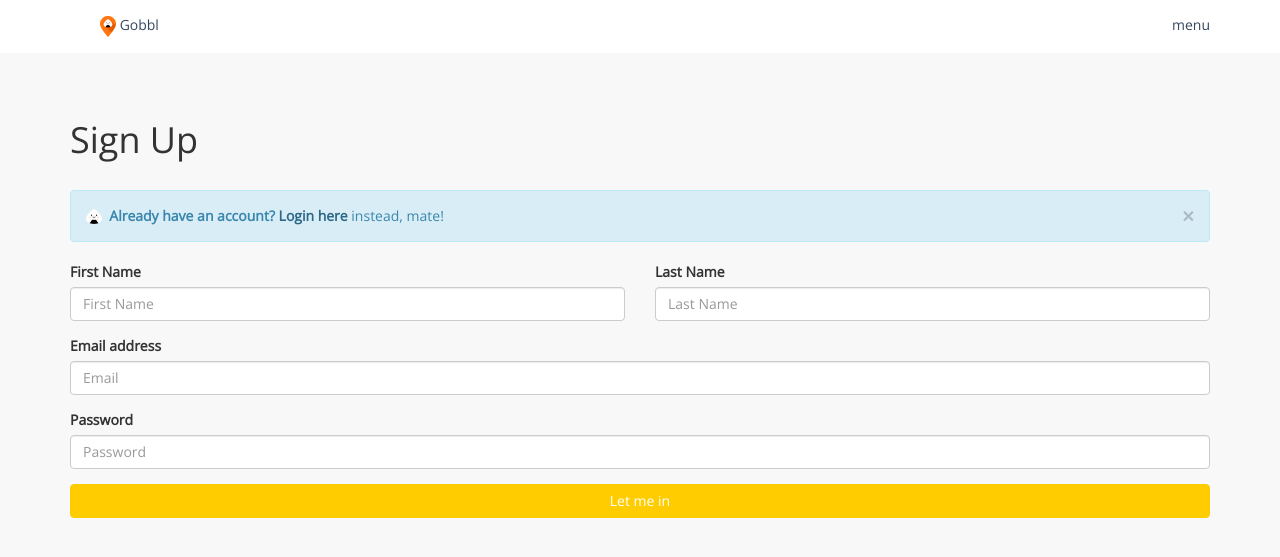
After one commit to biteupco/dashboard, a Flask app: template dashboard/templates/auth/signup.html in a window 1280 px wide. The commit adds this page. Shown: the top 557 px of the page. Run offline with Flask 2, Linux system fonts and the light colour scheme; the template is opened without the code that fills it, so the values that code supplies are empty; some libraries are stand-ins or nearby versions.

Commit message:
[master] update HTML

```diff
--- /dev/null
+++ b/dashboard/templates/auth/signup.html
@@ -0,0 +1,35 @@
+{% extends "_layout/_base.html" %}
+{% block content %}
+<h1>Sign Up</h1>
+<br>
+<div class="alert alert-info alert-dismissible" role="alert">
+  <button type="button" class="close" data-dismiss="alert" aria-label="Close"><span aria-hidden="true">&times;</span></button>
+  <img src="/static/img/logo-clean_16x16.png" />&nbsp;&nbsp;<strong>Already have an account?</strong> <a href="{{url_for('auth.login')}}" class="alert-link">Login here</a> instead, mate!
+</div>
+<form method="post" action="http://localhost:5000/auth/signup?provider=basic">
+  <div class="row">
+    <div class="col-sm-6">
+      <div class="form-group">
+        <label for="first_name">First Name</label>
+        <input type="first_name" name="first_name" class="form-control" id="first_name" placeholder="First Name">
+      </div>
+    </div>
+    <div class="col-sm-6">
+      <div class="form-group">
+        <label for="last_name">Last Name</label>
+        <input type="last_name" name="last_name" class="form-control" id="last_name" placeholder="Last Name">
+      </div>
+    </div>
+  </div>
+  <div class="form-group">
+    <label for="email">Email address</label>
+    <input type="email" name="email" class="form-control" id="email" placeholder="Email">
+  </div>
+  <div class="form-group">
+    <label for="pwd">Password</label>
+    <input type="password" name="password" class="form-control" id="pwd" placeholder="Password">
+  </div>
+  <button type="submit" class="btn btn-warning btn-block">Let me in</button>
+</form>
+
+{% endblock %}
--- a/dashboard/templates/panels/navigation.html
+++ b/dashboard/templates/panels/navigation.html
@@ -11,7 +11,7 @@
     </div>
     <div class="collapse navbar-collapse">
       <ul class="nav navbar-nav navbar-left">
-        <li><a href="/">Gobbl</a></li>
+        <li><a href="/"><img src="/static/img/logo_16x21.png" />&nbsp;Gobbl</a></li>
       </ul>
       <ul class="nav navbar-nav navbar-right">
         <li class="dropdown">
```
Also changed, not shown: dashboard/templates/auth/login.html (+6 -1 lines).
